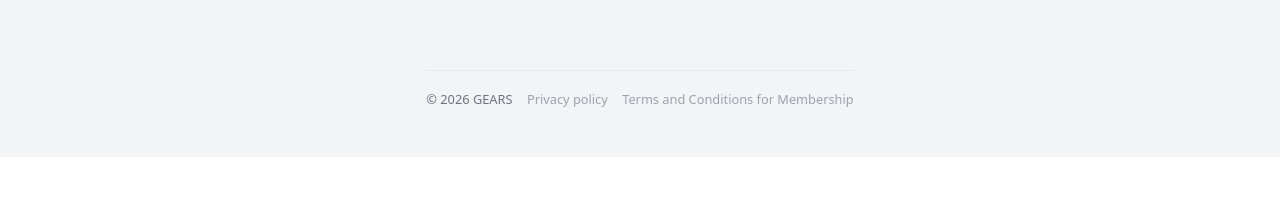
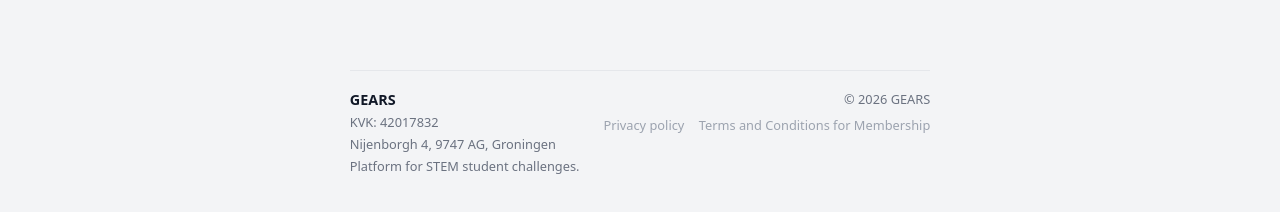
Before and after one commit to gearsnl/gears, a React (Vite) app: page / in a window 1280 px wide. Shown: the part 862-1074 px from the top of the page. Before the commit the page ends 1019 px from the top, so only its background shows below. Built offline with nearby package versions, Linux system fonts and the light colour scheme.

Commit message:
Added info in footer

```diff
--- a/src/App.css
+++ b/src/App.css
@@ -496,13 +496,35 @@ main {
   border-top: 1px solid #e5e7eb;
   display: flex;
   justify-content: space-between;
-  align-items: center;
+  align-items: flex-start;
+  gap: 1.5rem;
   font-size: 0.8rem;
   color: #6b7280;
 }
 
+.footer-info {
+  display: flex;
+  flex-direction: column;
+  gap: 0.25rem;
+  line-height: 1.4;
+}
+
+.footer-info strong {
+  color: #111827;
+  font-size: 0.9rem;
+}
+
+.footer-meta {
+  display: flex;
+  flex-direction: column;
+  align-items: flex-end;
+  gap: 0.45rem;
+}
+
 .footer-links {
   display: flex;
+  flex-wrap: wrap;
+  justify-content: flex-end;
   gap: 0.9rem;
 }
 
@@ -559,6 +581,14 @@ main {
   .site-footer {
     flex-direction: column;
     align-items: flex-start;
-    gap: 0.4rem;
+    gap: 0.6rem;
+  }
+
+  .footer-meta {
+    align-items: flex-start;
+  }
+
+  .footer-links {
+    justify-content: flex-start;
   }
 }
--- a/src/components/SiteFooter.tsx
+++ b/src/components/SiteFooter.tsx
@@ -1,14 +1,20 @@
 export function SiteFooter() {
   return (
     <footer className="site-footer">
-      <span>© {new Date().getFullYear()} GEARS </span>
-      <span className="footer-links">
-        {/* <a href="#membership">Membership</a>
-        <a href="#events">Events</a> */}
-        <br/>
-        <a href="/privacy.html">Privacy policy</a>
-        <a href="/termsandconditions.html">Terms and Conditions for Membership</a>
-      </span>
+      <div className="footer-info">
+        <strong>GEARS</strong>
+        <span>KVK: 42017832</span>
+        <span>Nijenborgh 4, 9747 AG, Groningen</span>
+        <span>Platform for STEM student challenges.</span>
+      </div>
+
+      <div className="footer-meta">
+        <span>© {new Date().getFullYear()} GEARS</span>
+        <span className="footer-links">
+          <a href="/privacy.html">Privacy policy</a>
+          <a href="/termsandconditions.html">Terms and Conditions for Membership</a>
+        </span>
+      </div>
     </footer>
   )
 }
```
